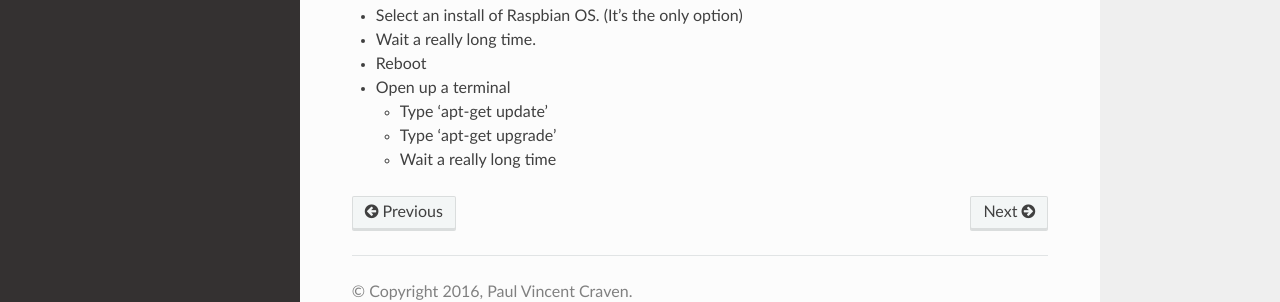
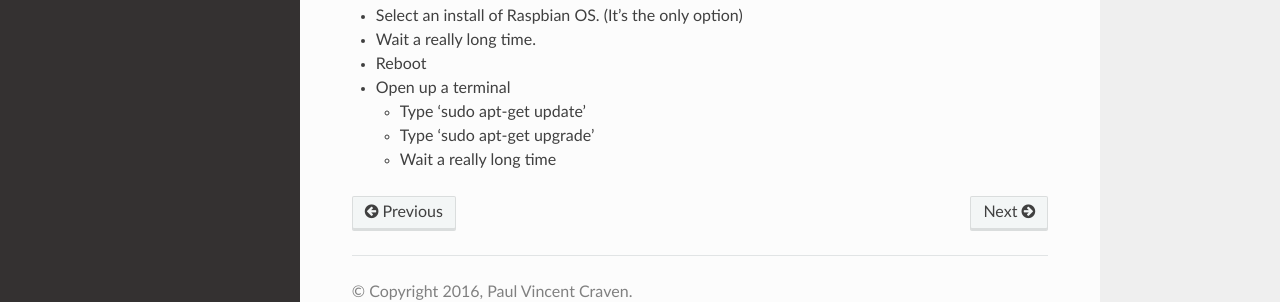
Before and after one commit to pvcraven/networking-class, a Sphinx documentation site: the page built from source/tutorials/raspberry_pi_setup/raspberry_pi_setup.rst, in a window 1280 px wide. Shown: the part 492-794 px from the top of the page. Built offline with Sphinx 7.4.7 and the Read the Docs theme 2.0.0, drawn with Linux system fonts in a browser that asks for light colours.

Commit message:
Update raspberry_pi_setup.rst

```diff
--- a/source/tutorials/raspberry_pi_setup/raspberry_pi_setup.rst
+++ b/source/tutorials/raspberry_pi_setup/raspberry_pi_setup.rst
@@ -22,6 +22,6 @@ Raspberry Pi Setup
 * Reboot
 * Open up a terminal
 
-  * Type 'apt-get update'
-  * Type 'apt-get upgrade'
+  * Type 'sudo apt-get update'
+  * Type 'sudo apt-get upgrade'
   * Wait a really long time
```
